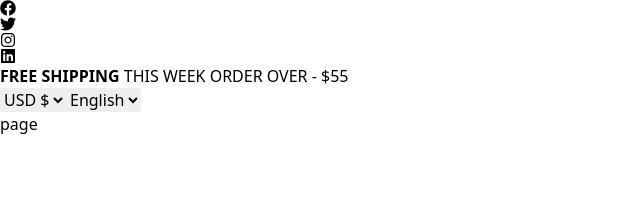
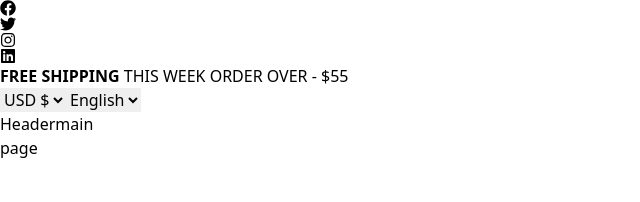
Before and after one commit to adilraees786/New-Next-JS-Project, a Next.js app: page / in a window 1280 px wide. Shown: the top 202 px of the page, without its empty margins (0-640 px from the left). Built offline with nearby package versions, Linux system fonts and the light colour scheme.

Commit message:
startr headermain

```diff
--- /dev/null
+++ b/src/Components/Headermain.js
@@ -0,0 +1,8 @@
+import React from 'react'
+
+ const Headermain = () => {
+  return (
+    <div>Headermain</div>
+  )
+}
+export default Headermain;
--- a/src/app/layout.js
+++ b/src/app/layout.js
@@ -1,6 +1,7 @@
 import { Geist, Geist_Mono } from "next/font/google";
 import "./globals.css";
 import Headertop from "@/Components/Headertop";
+import Headermain from "@/Components/Headermain";
 
 const geistSans = Geist({
   variable: "--font-geist-sans",
@@ -24,6 +25,7 @@ export default function RootLayout({ children }) {
         className={`${geistSans.variable} ${geistMono.variable} antialiased`}>
 
          <Headertop/>
+         <Headermain/>
         {children}
       </body>
     </html>
```
Also changed, not shown: src/Components/Headertop.js (+6 -7 lines).
